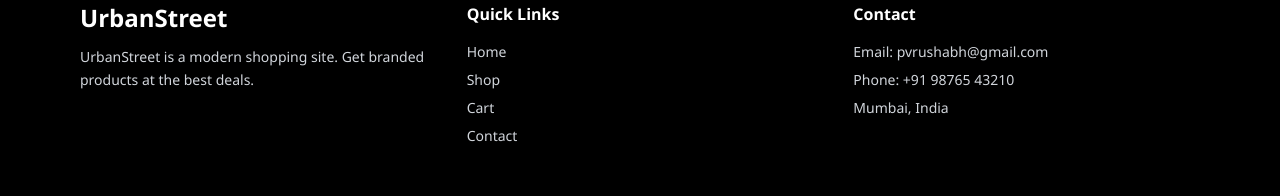
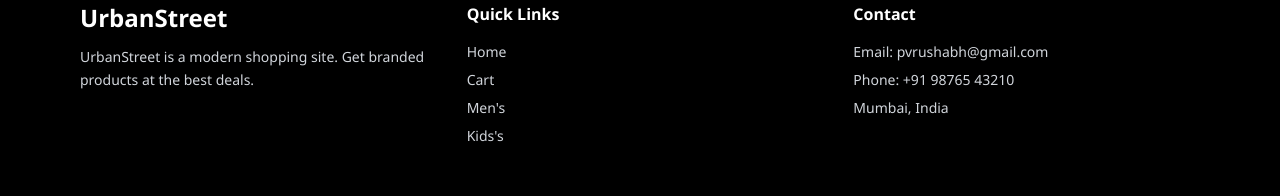
Before and after one commit to vrushabh-patil-789/UrbanStyles-E-Commerce-Project, a React (Create React App) app: page / in a window 1280 px wide. Shown: the part 2253-2449 px from the top of the page. Built offline with nearby package versions, Linux system fonts and the light colour scheme.

Commit message:
update: updated quick links in footer

```diff
--- a/src/components/Footer.jsx
+++ b/src/components/Footer.jsx
@@ -1,3 +1,5 @@
+import {Link} from "react-router-dom"
+
 function Footer() {
   return (
     <footer className="bg-black text-gray-300 mt-20 dark:bg-[#1A1A1A]">
@@ -21,10 +23,29 @@ function Footer() {
             Quick Links
           </h4>
           <ul className="space-y-2 text-sm">
-            <li className="hover:text-white cursor-pointer">Home</li>
-            <li className="hover:text-white cursor-pointer">Shop</li>
-            <li className="hover:text-white cursor-pointer">Cart</li>
-            <li className="hover:text-white cursor-pointer">Contact</li>
+            <li>
+            <Link to="/" className="hover:text-white cursor-pointer">
+            Home
+            </Link>
+            </li>
+
+            <li>
+            <Link to="/cart" className="hover:text-white cursor-pointer">
+            Cart
+            </Link>
+            </li>
+
+            <li>
+            <Link to="/men" className="hover:text-white cursor-pointer">
+            Men's
+            </Link>
+            </li>
+
+            <li>
+            <Link to="/kids" className="hover:text-white cursor-pointer">
+            Kids's
+            </Link>
+            </li>
           </ul>
         </div>
 
--- a/src/data/products.js
+++ b/src/data/products.js
@@ -42,17 +42,8 @@ const products = [
     category:"men",
   },
 
-
   {
   id: 7,
-  name: "Floral Summer Dress",
-  price: 1999,
-  image: "/images/Women.jpg",
-  category: "women"
-  },
-
-  {
-  id: 8,
   name: "Kids Graphic Tee",
   price: 499,
   image: "/images/twokids.jpg",
```
